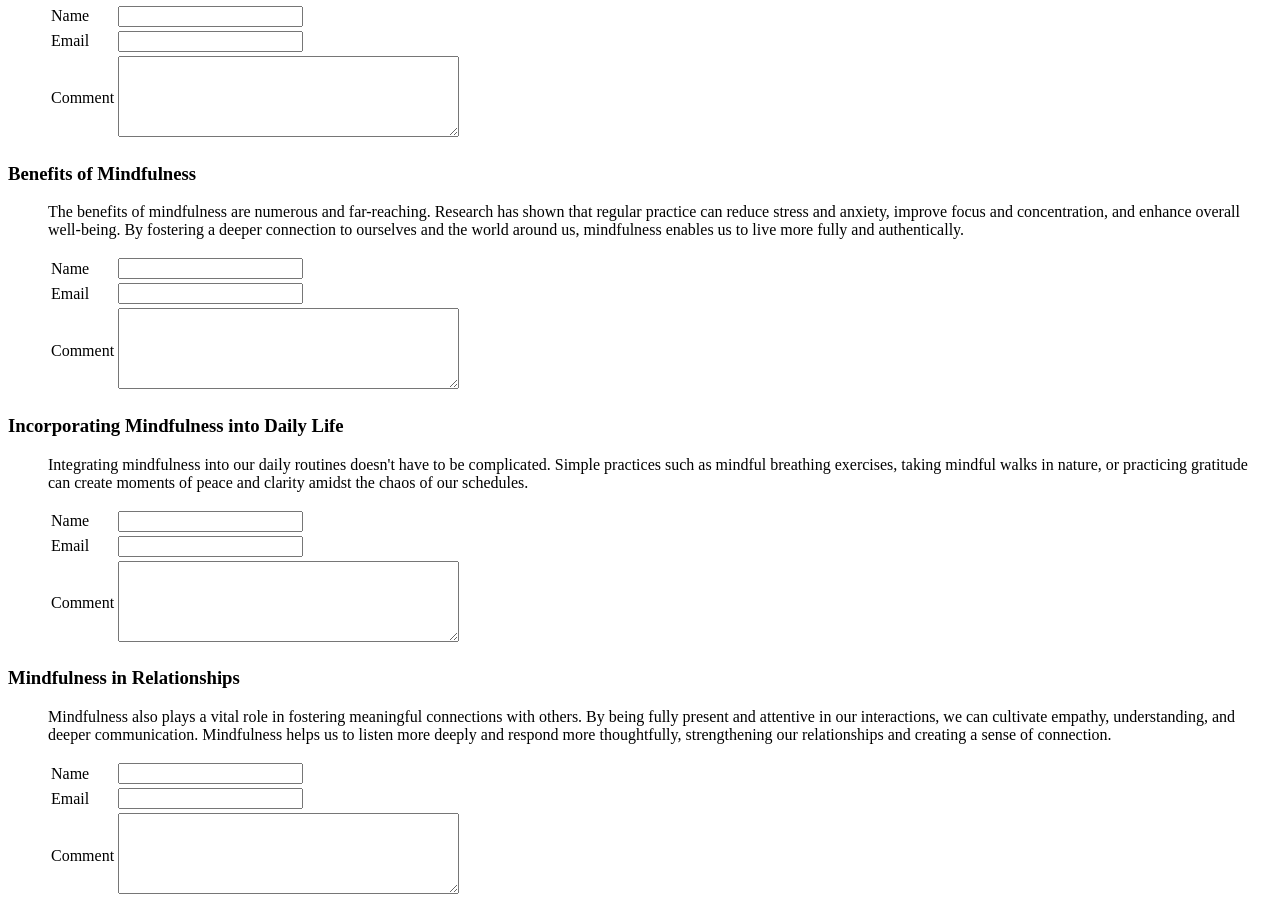
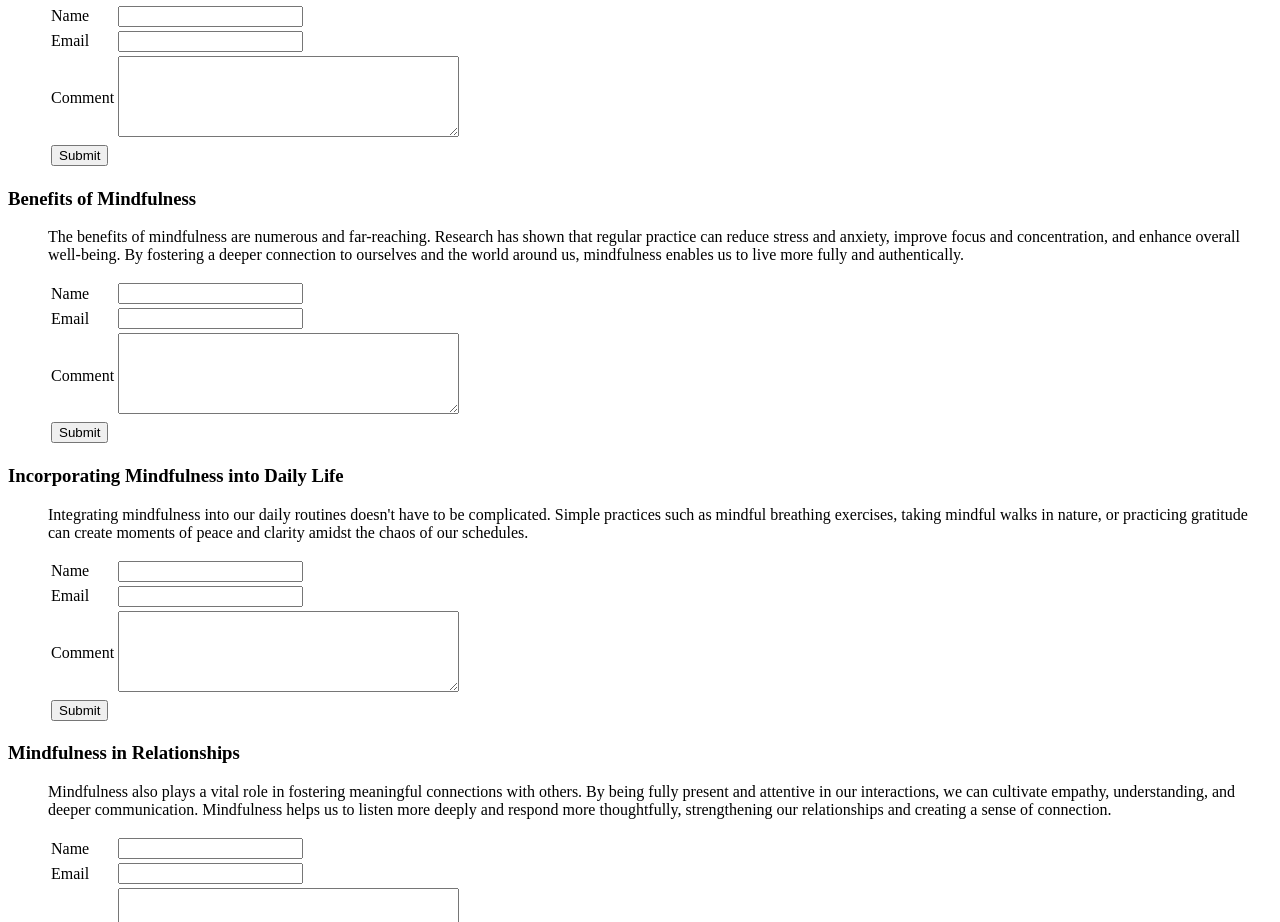
Before and after one commit to Mahavir745/Hva_frontend, a plain HTML site: page html/09_project_simple_blog/blog.html in a window 1280 px wide. Shown: the part 504-1426 px from the top of the page. Drawn offline with Linux system fonts and the light colour scheme.

Commit message:
task 09 project blog

```diff
--- a/html/09_project_simple_blog/blog.html
+++ b/html/09_project_simple_blog/blog.html
@@ -45,6 +45,7 @@
                   <td><label for="">Comment</label></td>
                   <td><textarea name="comment" id="" rows="5" cols="40"></textarea></td>
                 </tr>
+                <tr><td><button type="submit">Submit</button></td></tr>
               </table>
             </form>
           </dd>
@@ -67,6 +68,8 @@
                 <td><label for="">Comment</label></td>
                 <td><textarea name="comment" id="" rows="5" cols="40"></textarea></td>
               </tr>
+              <tr><td><button type="submit">Submit</button></td></tr>
+
             </table>
           </form>
         </dd>
@@ -89,6 +92,8 @@
                 <td><label for="">Comment</label></td>
                 <td><textarea name="comment" id="" rows="5" cols="40"></textarea></td>
               </tr>
+              <tr><td><button type="submit">Submit</button></td></tr>
+
             </table>
           </form>
         </dd>
```
